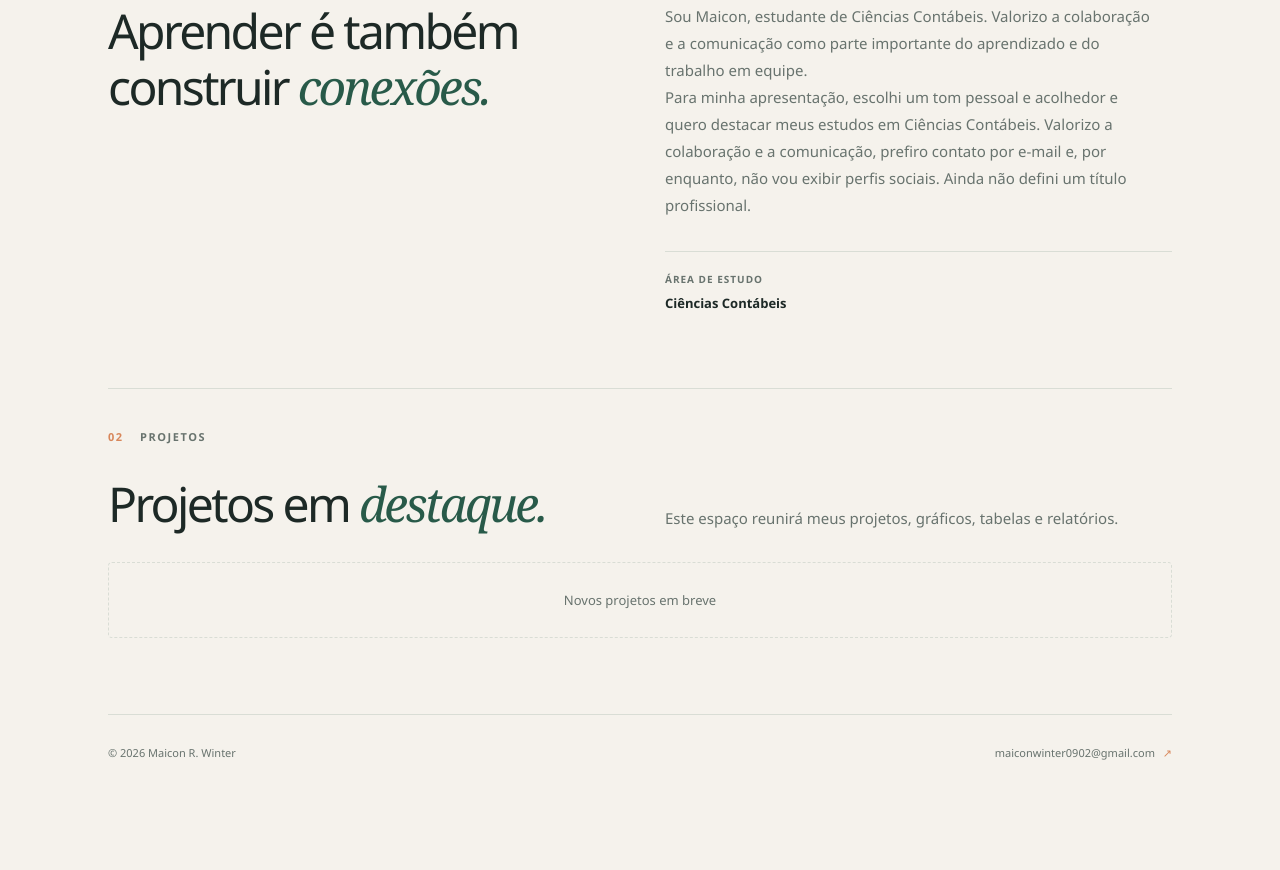
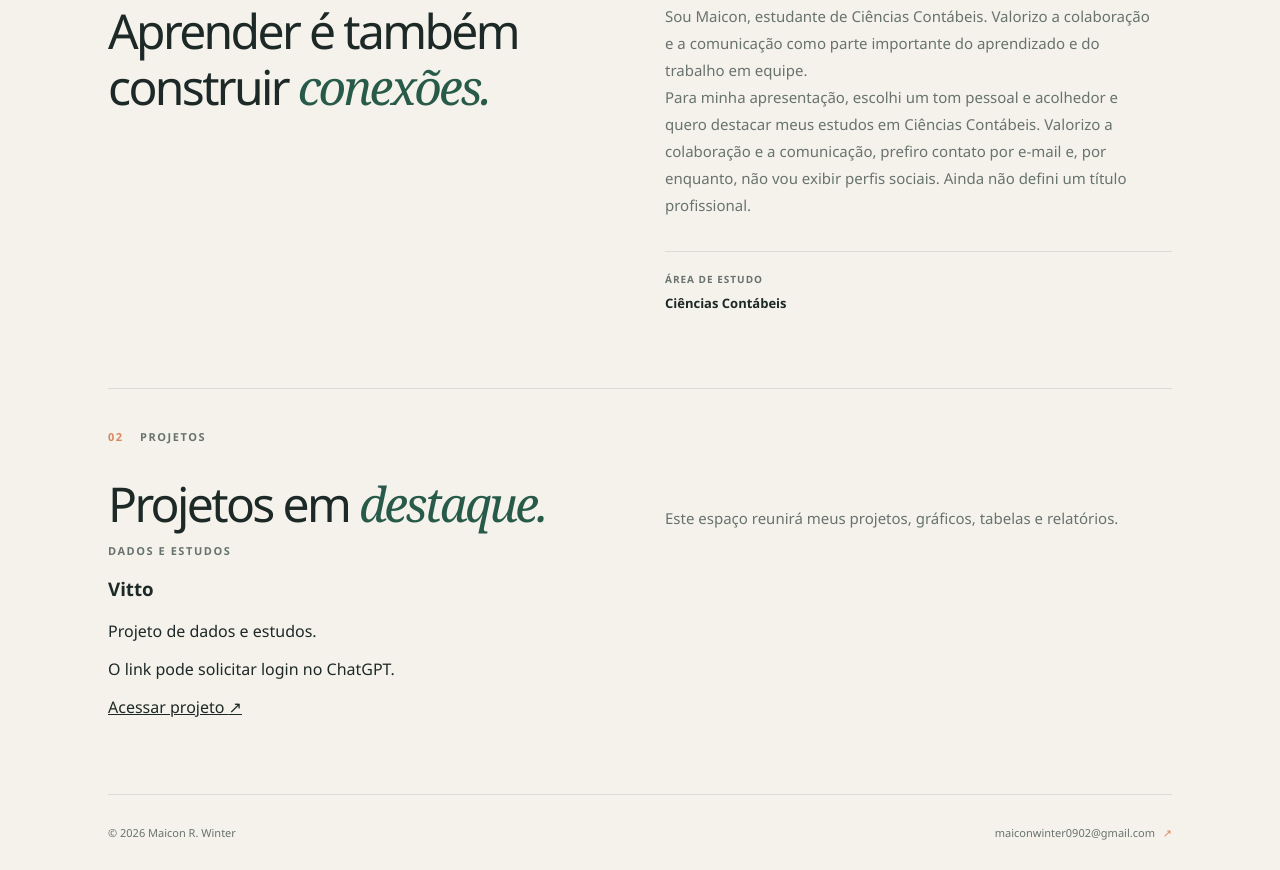
Before and after one commit to mWinter09/maicon-winter-portfolio, a plain HTML site: page index.html in a window 1280 px wide. Shown: the part 739-1609 px from the top of the page. Before the commit the page ends 1529 px from the top, so only its background shows below. Drawn offline with Linux system fonts and the light colour scheme.

Commit message:
Adiciona o projeto Vitto ao portfólio
Replaced placeholder for new projects with a project card for 'Vitto', including project details and access note.

```diff
--- a/index.html
+++ b/index.html
@@ -62,7 +62,7 @@
           <h2 id="projects-title">Projetos em <em>destaque.</em></h2>
           <p>Este espaço reunirá meus projetos, gráficos, tabelas e relatórios.</p>
         </div>
-        <div class="projects-empty">Novos projetos em breve</div>
+        <article class="project-card"><div class="project-card-copy"><p class="section-label">DADOS E ESTUDOS</p><h3>Vitto</h3><p>Projeto de dados e estudos.</p><p class="project-access-note">O link pode solicitar login no ChatGPT.</p></div><a class="project-link" href="https://vitto-dados-e-estudos.woodsy-flea-2509.chatgpt.site/" target="_blank" rel="noopener noreferrer">Acessar projeto <span aria-hidden="true">↗</span></a></article>
       </section>
 
       <footer class="footer">
```
